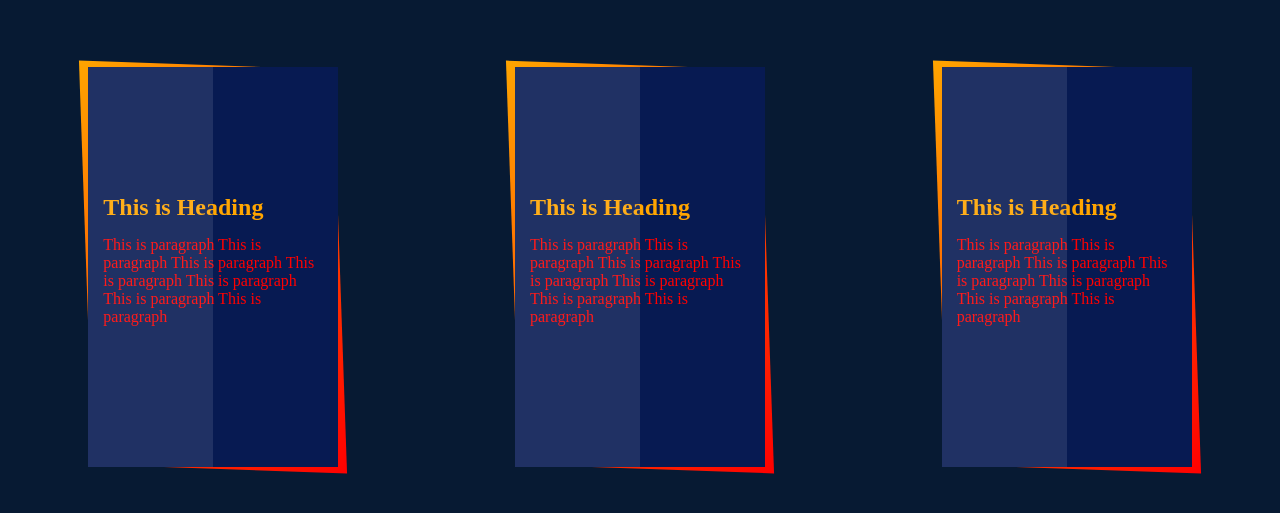
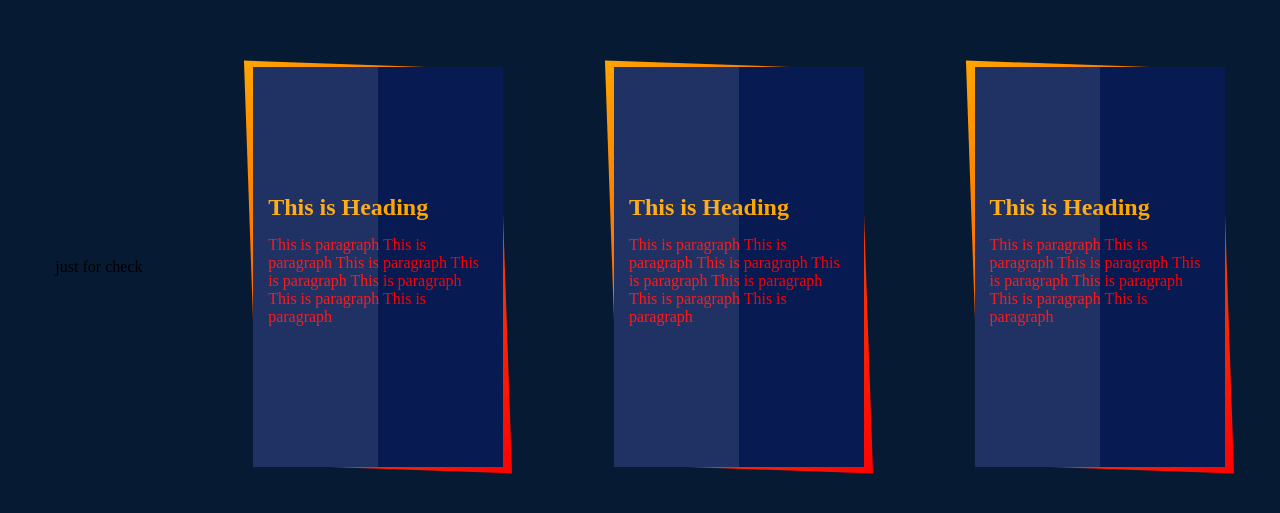
Before and after one commit to tarikul2k20/CSS, a plain HTML site: page css prac/glow.html in a window 1280 px wide. Shown: the part 133-646 px from the top of the page. Drawn offline with Linux system fonts and the light colour scheme.

Commit message:
Update glow.html

```diff
--- a/css prac/glow.html
+++ b/css prac/glow.html
@@ -7,6 +7,7 @@
     <link rel="stylesheet" href="glow.css">
 </head>
 <body>
+    just for check
     <div class="box">
         <div class="glass"> </div>
        <div class="content">
```
